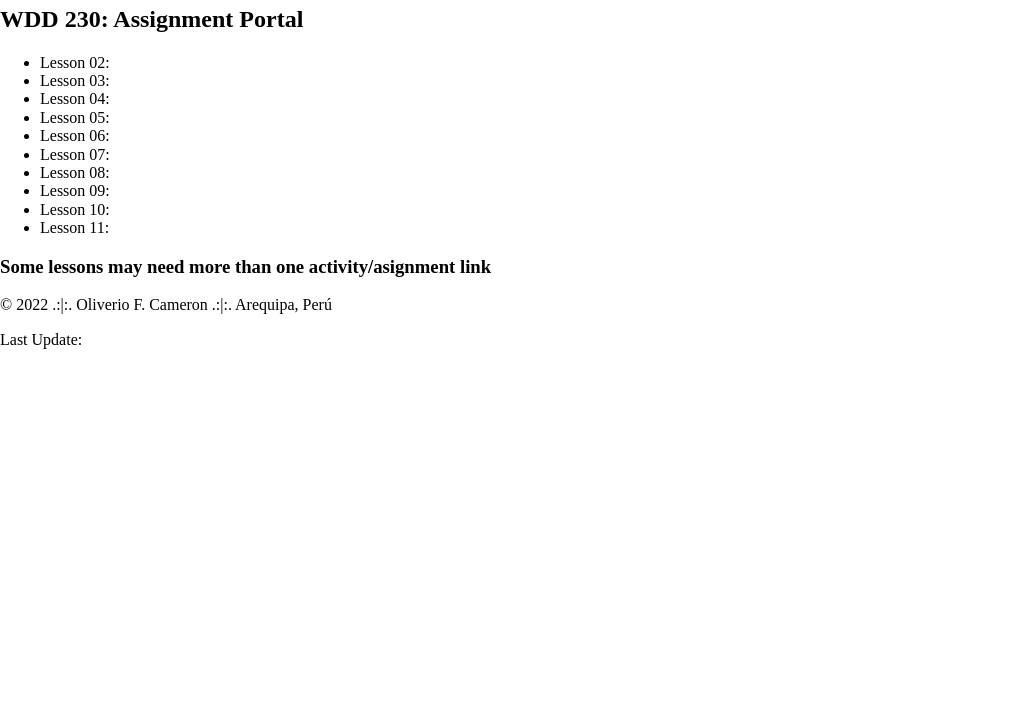
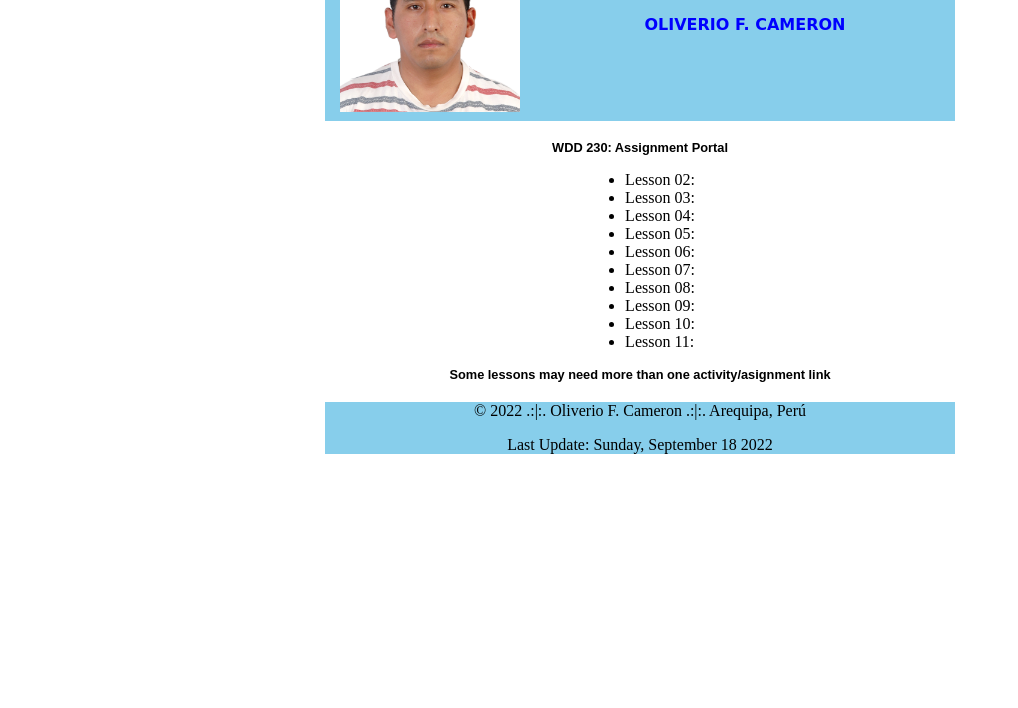
Before and after one commit to camerm/wdd230, a plain HTML site: page index.html in a window 1280 px wide. Shown: the part 92-800 px from the top of the page, without its empty margins (0-1018 px from the left). Drawn offline with nearby package versions, Linux system fonts and the light colour scheme.

Commit message:
update portal

```diff
--- /dev/null
+++ b/css/style.css
@@ -0,0 +1,45 @@
+header {
+    background-color:skyblue;
+    color:blue;
+    align-items: center;
+    display: grid;
+    grid-template-columns: 210px 1fr;
+}
+
+main {
+    align-items: center;
+    justify-items: center;
+}
+footer{
+    background-color:skyblue;
+    text-align: center;
+}
+header, main, footer {
+    max-width: 630px;
+    margin: 1.2rem auto;
+    align-items: center;
+    justify-items: center;
+    justify-content: center;
+}
+body {
+    font-size: 16px;
+    justify-items: center;
+    margin: 5px;
+}
+
+h1{
+    font-family: 'Bebas Neue', cursive;
+    font-size: 1rem;
+}
+h2{
+    font-family: 'Poppins', sans-serif;
+    font-size: 0.8rem;
+}
+h3{
+    font-family: 'BIZ UDPGothic', sans-serif;
+    font-size: 0.8rem;
+}
+
+img {
+    margin: 5px;
+}
--- a/index.html
+++ b/index.html
@@ -5,10 +5,7 @@
     <meta http-equiv="X-UA-Compatible" content="IE=edge">
     <meta name="viewport" content="width=device-width, initial-scale=1.0">
     <title>Document</title>
-    <link rel="shortcut icon" href="images/favicon.ico">
-    <link rel="stylesheet" href="css/small.css">
-    <link rel="stylesheet" href="css/medium.css">
-    <link rel="stylesheet" href="css/normalize.css">
+    <link rel="stylesheet" href="css/style.css">
 </head>
 <body>
     <header>
--- /dev/null
+++ b/js/currentdate.js
@@ -0,0 +1,32 @@
+const daynames = [
+	"Sunday",
+	"Monday",
+	"Tuesday",
+	"Wednesday",
+	"Thursday",
+	"Friday",
+	"Saturday"
+];
+const months = [
+	"January",
+	"February",
+	"March",
+	"April",
+	"May",
+	"June",
+	"July",
+	"August",
+	"September",
+	"October",
+	"November",
+	"December"
+];
+
+const d = new Date();
+const dayName = daynames[d.getDay()];
+const monthName = months[d.getMonth()];
+const year = d.getFullYear();
+//const fulldate = dayName + ", " + monthName + " " + d.getDate() +", " + year;
+const fulldate = `${dayName}, ${monthName} ${d.getDate()} ${year}`;
+// using getElementById
+document.getElementById("currentdate").textContent = fulldate;
```
Also changed, not shown: images/perfil_photo.jpg (added).
